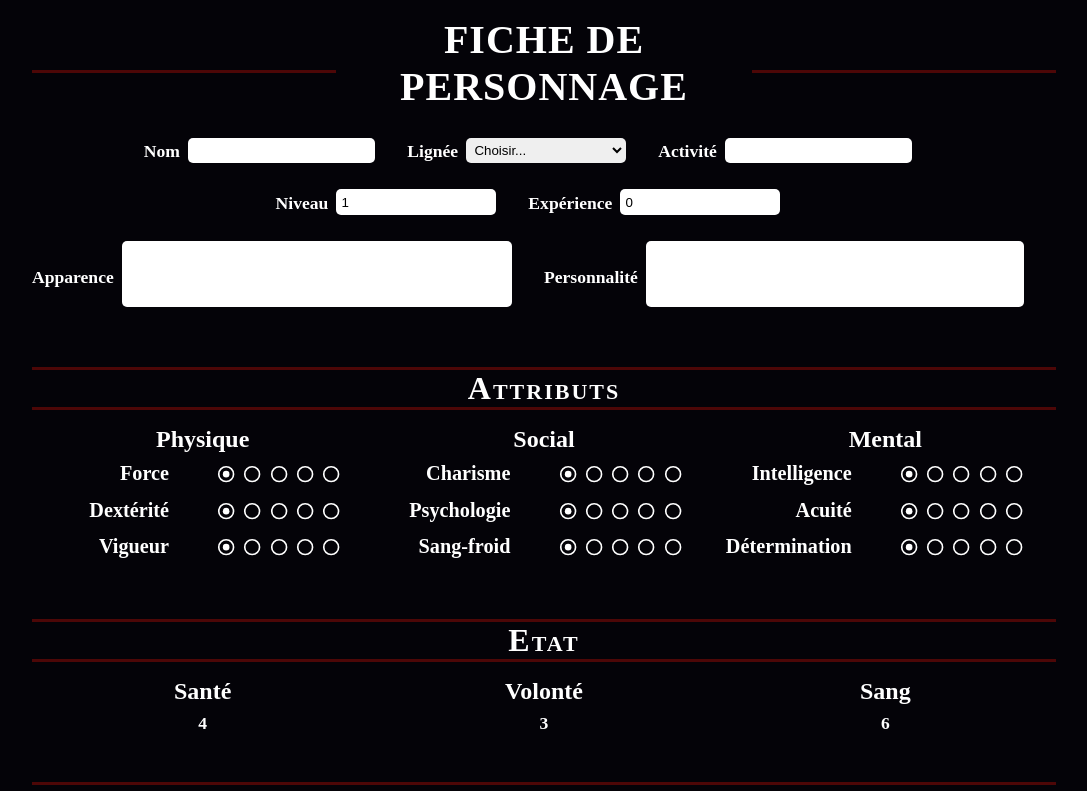
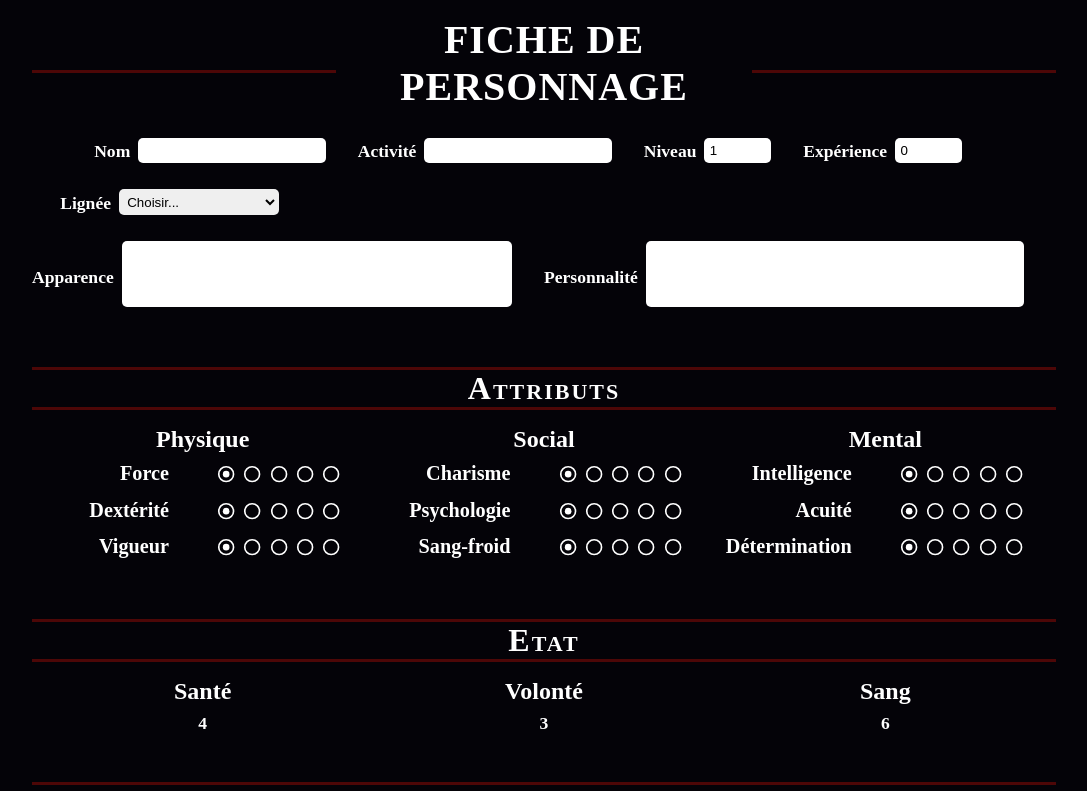
Before and after one commit to IrealCreation/vtm, a Next.js app: page /example in a window 1280 px wide. Shown: the top 791 px of the page, without its empty margins (96-1183 px from the left). Built offline with nearby package versions, Linux system fonts and the light colour scheme.

Commit message:
Lignée description

```diff
--- a/components/charactersheet.tsx
+++ b/components/charactersheet.tsx
@@ -70,6 +70,16 @@ export default function CharacterSheet() {
     }
     const updateRessourceDetail = (name: string, value: string) => {
         dispatch(setRessourceDetail({name: name, value: value}));
+    }
+
+    let jsxLignee: JSX.Element = <></>;
+    if(character.lignee != null) {
+        jsxLignee = (
+            <>
+                <p>Les "{character.lignee?.surnom}"</p>
+                <p>{character.lignee?.description}</p>
+            </>
+        )
     }
 
     /* Preparing the JSX for Attributs */
@@ -171,11 +181,16 @@ export default function CharacterSheet() {
             </div>
 
             <TextField label="Nom" value={character.nom} onUpdate={updateNom} />
-            <SelectField label="Lignée" value={character.lignee?.nom} onUpdate={updateLignee} options={Object.keys(lignees)} />
             <TextField label="Activité" value={character.activite} onUpdate={updateActivite} />
-            <br/>
             <NumberField label="Niveau" min={0} max={999} value={character.niveau} onUpdate={updateNiveau} />
             <NumberField label="Expérience" min={0} max={10} value={character.experience} tooltip={tooltips.experience} onUpdate={updateExperience} />
+
+            <div className="lignee-container">
+                <SelectField label="Lignée" value={character.lignee?.nom} onUpdate={updateLignee} options={Object.keys(lignees)} />
+                <div className="lignee-description">
+                    {jsxLignee}
+                </div>
+            </div>
 
             <div className="flex">
                 <TextAreaField label="Apparence" value={character.apparence} onUpdate={updateApparence} />
--- a/data/attributs.ts
+++ b/data/attributs.ts
@@ -56,7 +56,7 @@ export const attributs: AttributListe = {
     },
     "Sang-froid": {
         nom: "Sang-froid",
-        description: "Rester maître de ses émotions",
+        description: "Rester maître de ses émotions et résister à la Frénésie",
             niveaux: [
                 "Vous vous emportez pour un rien",
                 "Vous pouvez vous laisser submerger par de fortes émotions",
@@ -89,7 +89,7 @@ export const attributs: AttributListe = {
     },
     "Détermination": {
         nom: "Détermination",
-        description: "Persévérance et détermination",
+        description: "Persévérance, concentration, et résistance aux influences mentales",
             niveaux: [
                 "Vous êtes aisément distrait et vous découragez à la moindre embuche",
                 "Vous tenez pendant une journée de travail - mais les vendredi soir sont compliqués",
--- a/data/disciplines.ts
+++ b/data/disciplines.ts
@@ -73,7 +73,7 @@ export const disciplines: DisciplineListe = {
         niveaux: [
             {
                 nom: "Sens supérieur",
-                description: "Accroît de façon surnaturelle l’un des sens du lanceur (+1 aux jets correspondants)",
+                description: "Accroît de façon surnaturelle l’un des sens du lanceur (+1 aux jets d'Acuité)",
                 duree: "15 minutes",
                 cout: 1
             },
@@ -178,7 +178,7 @@ export const disciplines: DisciplineListe = {
             {
                 nom: "Volonté de fer",
                 description: "Le lanceur peut ajouter son niveau de Fortitude lorsqu’il résiste à une discipline visant à altérer son esprit (Domination, Aliénation...).",
-                cout: 2
+                cout: 1
             },
             {
                 nom: "Fortifier autrui",
--- a/data/lignees.ts
+++ b/data/lignees.ts
@@ -3,7 +3,7 @@ import { DisciplineListe, Discipline, disciplines } from "./disciplines";
 export const lignees: LigneeListe = {
     "Brujah": {
         nom: "Brujah",
-        surnom: "les Agitateurs",
+        surnom: "Agitateurs",
         description: "Fiers et indomptables, les Brujah ont un bonus à tous leurs jets de résistance aux influences mentales. En contrepartie, ils sont plus enclins à la colère et ont un malus aux jets de résistance à la Frénésie.",
         faction: "Anarchs",
         disciplines: [
@@ -14,7 +14,7 @@ export const lignees: LigneeListe = {
     },
     "Gangrel": {
         nom: "Gangrel",
-        surnom: "les Bestiaux",
+        surnom: "Bestiaux",
         description: "Les Gangrel sont les plus proches de l'état animal et de leur Bête intérieure : lorsqu'ils entrent en Frénésie, ils acquièrent des caractéristiques animales qui risquent de marquer durablement leur corps comme leur esprit.",
         faction: "Anarchs",
         disciplines: [
@@ -25,7 +25,7 @@ export const lignees: LigneeListe = {
     },
     "Giovanni": {
         nom: "Giovanni",
-        surnom: "les Mafiosi",
+        surnom: "Mafiosi",
         description: "Famille influente engendrant les caïnites en son sein, les Giovanni obtiennent une Ressource supplémentaire de leur choix. La morsure des Giovannis est pour sa victime extrêmement douloureuse et souvent mortelle.",
         faction: "Aucune",
         disciplines: [
@@ -36,7 +36,7 @@ export const lignees: LigneeListe = {
     },
     "Lasombra": {
         nom: "Lasombra",
-        surnom: "les Ombres",
+        surnom: "Ombres",
         description: "Manipulateurs dont la discrètion égale l'influence, le corps des Lasombra ne se reflète sur aucune surface et échappe à la plupart des procédés humains de capture de l'image. Il est également plus vulnérable au feu et à la lumière du jour.",
         faction: "Sabbat",
         disciplines: [
@@ -47,7 +47,7 @@ export const lignees: LigneeListe = {
     },
     "Malkavien": {
         nom: "Malkavien",
-        surnom: "les Lunatiques",
+        surnom: "Lunatiques",
         description: "La folie des Malkaviens est un don et une malédiction : si elle leur offre parfois une clairvoyance particulière, elle est avant tout signification de dérangements mentaux incurables.",
         faction: "Camarilla",
         disciplines: [
@@ -58,7 +58,7 @@ export const lignees: LigneeListe = {
     },
     "Nosferatu": {
         nom: "Nosferatu",
-        surnom: "les Déformés",
+        surnom: "Déformés",
         description: "L'apparence des Nosferatus est horriblement déformée lors de leur étreinte : cela les force à se cacher des humains. Par conséquent adeptes de la dissimulation, ils ont un talent bonus au choix parmi : Furtivité, Larcin, Technologie.",
         faction: "Camarilla",
         disciplines: [
@@ -69,7 +69,7 @@ export const lignees: LigneeListe = {
     },
     "Toreador": {
         nom: "Toreador",
-        surnom: "les Esthètes",
+        surnom: "Esthètes",
         description: "Artistes parmi les immortels, les Toreadors ont un talent bonus au choix parmi : Performance, Séduction, Culture. Cette passion pour l'art les rend sujets à de soudaines fascinations devant des oeuvres qui les touchent.",
         faction: "Camarilla",
         disciplines: [
@@ -80,7 +80,7 @@ export const lignees: LigneeListe = {
     },
     "Tremere": {
         nom: "Tremere",
-        surnom: "les Sorciers",
+        surnom: "Sorciers",
         description: "Maîtres de l'usage des disciplines vampiriques, les Tremere ont +1 Point de Sang maximum. Cependant, leur détachement du monde physique et matériel leur retire un Point de Santé maximum.",
         faction: "Camarilla",
         disciplines: [
@@ -91,7 +91,7 @@ export const lignees: LigneeListe = {
     },
     "Tzimisce": {
         nom: "Tzimisce",
-        surnom: "les Déformateurs",
+        surnom: "Déformateurs",
         description: "A force de dénaturer froidement la nature humaine, les Tzimisces commencent avec moins d'Humanité et éprouvent plus de difficulté à l'augmenter. Leur attribut Détermination s'ajoute néanmoins à leur Humanité pour résister à la Frénésie.",
         faction: "Sabbat",
         disciplines: [
@@ -102,7 +102,7 @@ export const lignees: LigneeListe = {
     },
     "Ventrue": {
         nom: "Ventrue",
-        surnom: "les Sang-bleus",
+        surnom: "Sang-bleus",
         description: "Distingués et diplomates, les Ventrues ont un talent bonus au choix parmi : Etiquette, Négociation, Société. Leur goût raffiné les restreint au moment de la morsure : chaque Ventrue ne peut s'abreuver au cou que d'un type de victime précis.",
         faction: "Sabbat",
         disciplines: [
--- a/styles/charactersheet.scss
+++ b/styles/charactersheet.scss
@@ -35,6 +35,7 @@
         }
     }
     .number-field input {
+        min-width: 5em;
         width: 5em;
     }
 
@@ -66,6 +67,18 @@
       outline: none !important;
       border-color: var(--highlight-color);
       transition: border-color 0.4s linear;
+    }
+
+    .lignee-container {
+        display: flex;
+        .select-field {
+            width: 30%;
+        }
+        .lignee-description {
+            width: 70%;
+            font-weight: normal;
+            margin: 0.5em 0 1em;;
+        }
     }
 
     .attributs {
```
